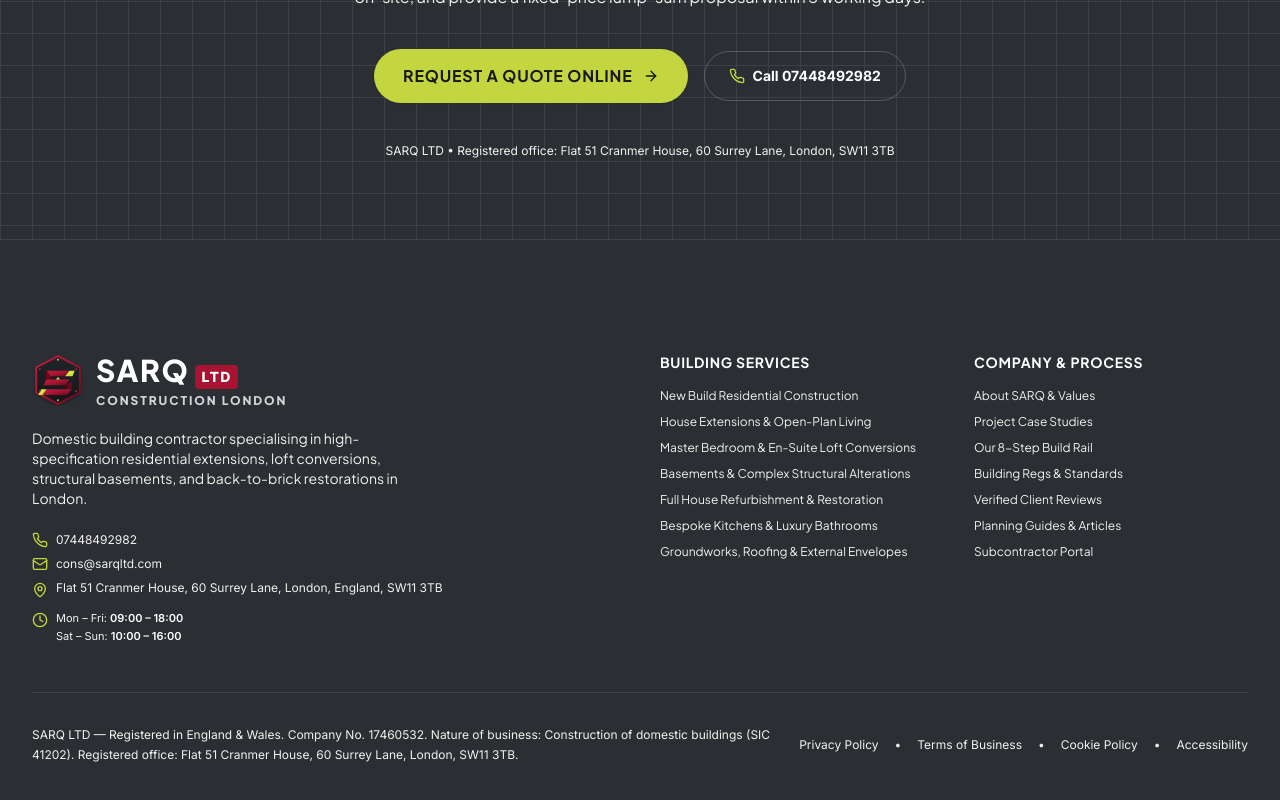
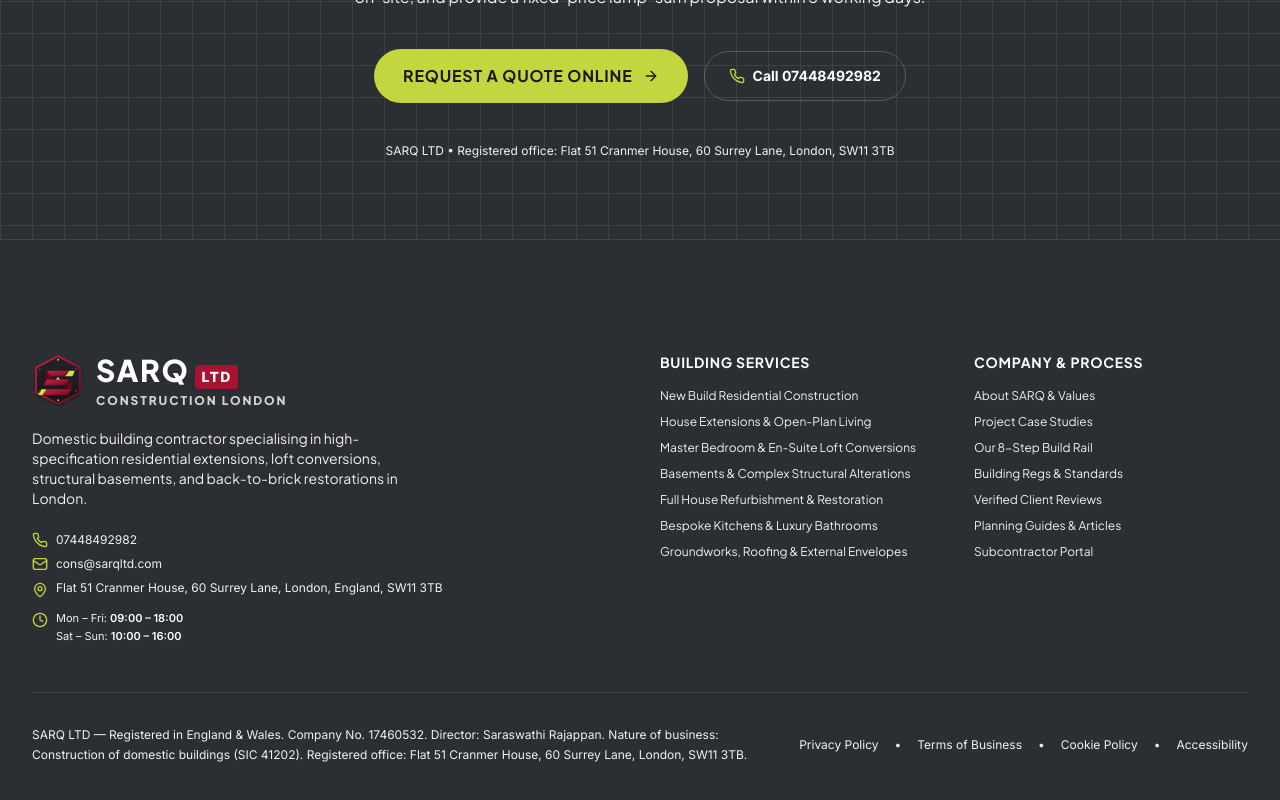
Before and after one commit to SKeerthi25/sarq, a React (Vite) app: page / in a window 1280 px wide. Shown: the part 6821-7621 px from the top of the page. Built offline with nearby package versions, Linux system fonts and the light colour scheme.

Commit message:
feat(footer): add statutory Director mention to company footer disclosure

```diff
--- a/src/components/Footer.tsx
+++ b/src/components/Footer.tsx
@@ -120,7 +120,7 @@
         {/* Bottom Statutory Notice & Copyright */}
         <div className="pt-8 flex flex-col md:flex-row items-center justify-between gap-4 text-xs font-mono text-surface/60">
           <p className="text-center md:text-left leading-relaxed">
-            SARQ LTD — Registered in England & Wales. Company No. 17460532. Nature of business: Construction of domestic buildings (SIC 41202). Registered office: Flat 51 Cranmer House, 60 Surrey Lane, London, SW11 3TB.
+            SARQ LTD — Registered in England & Wales. Company No. 17460532. Director: Saraswathi Rajappan. Nature of business: Construction of domestic buildings (SIC 41202). Registered office: Flat 51 Cranmer House, 60 Surrey Lane, London, SW11 3TB.
           </p>
 
           <div className="flex flex-wrap items-center justify-center gap-4 shrink-0 text-surface/80">
```
